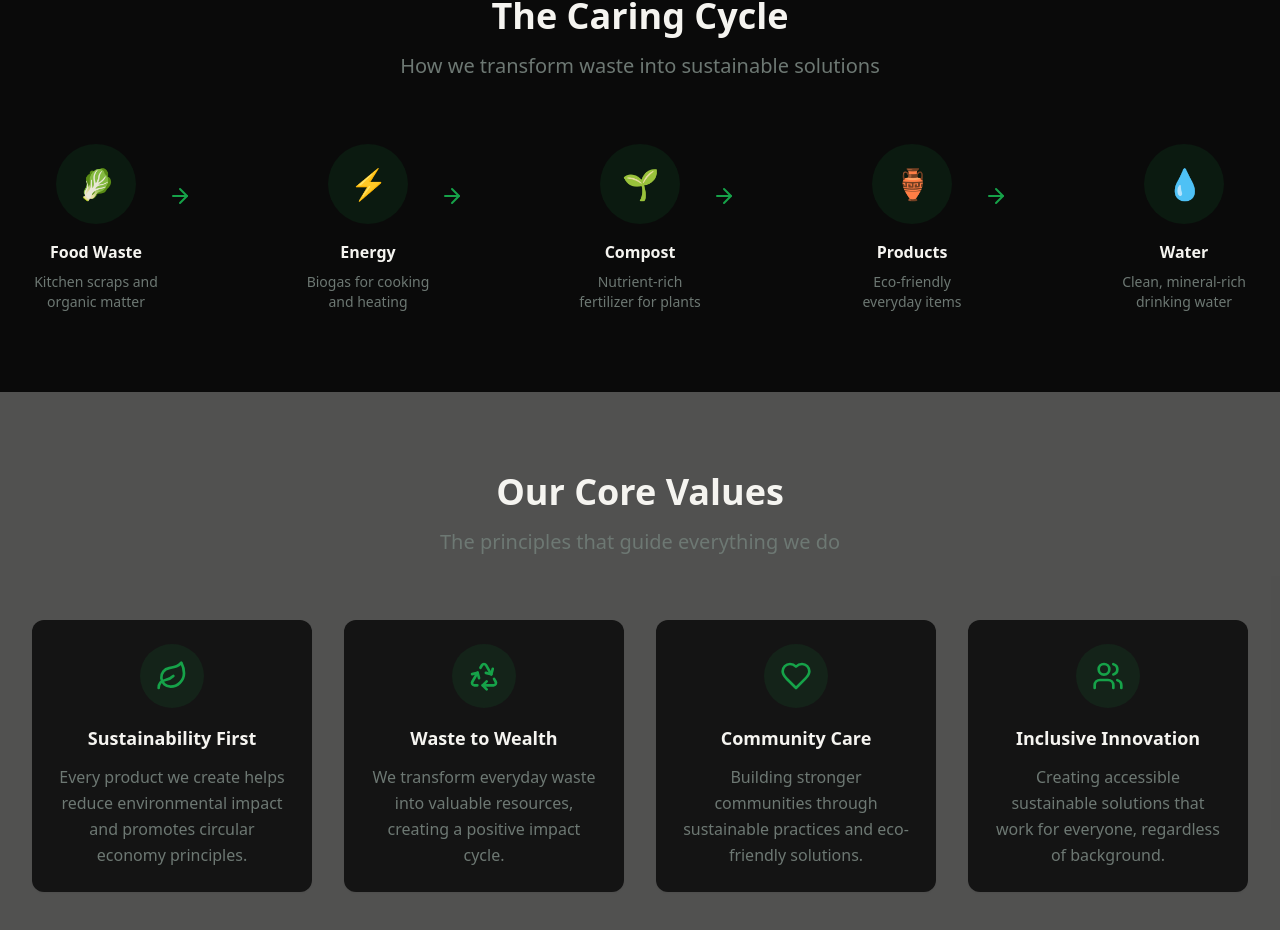
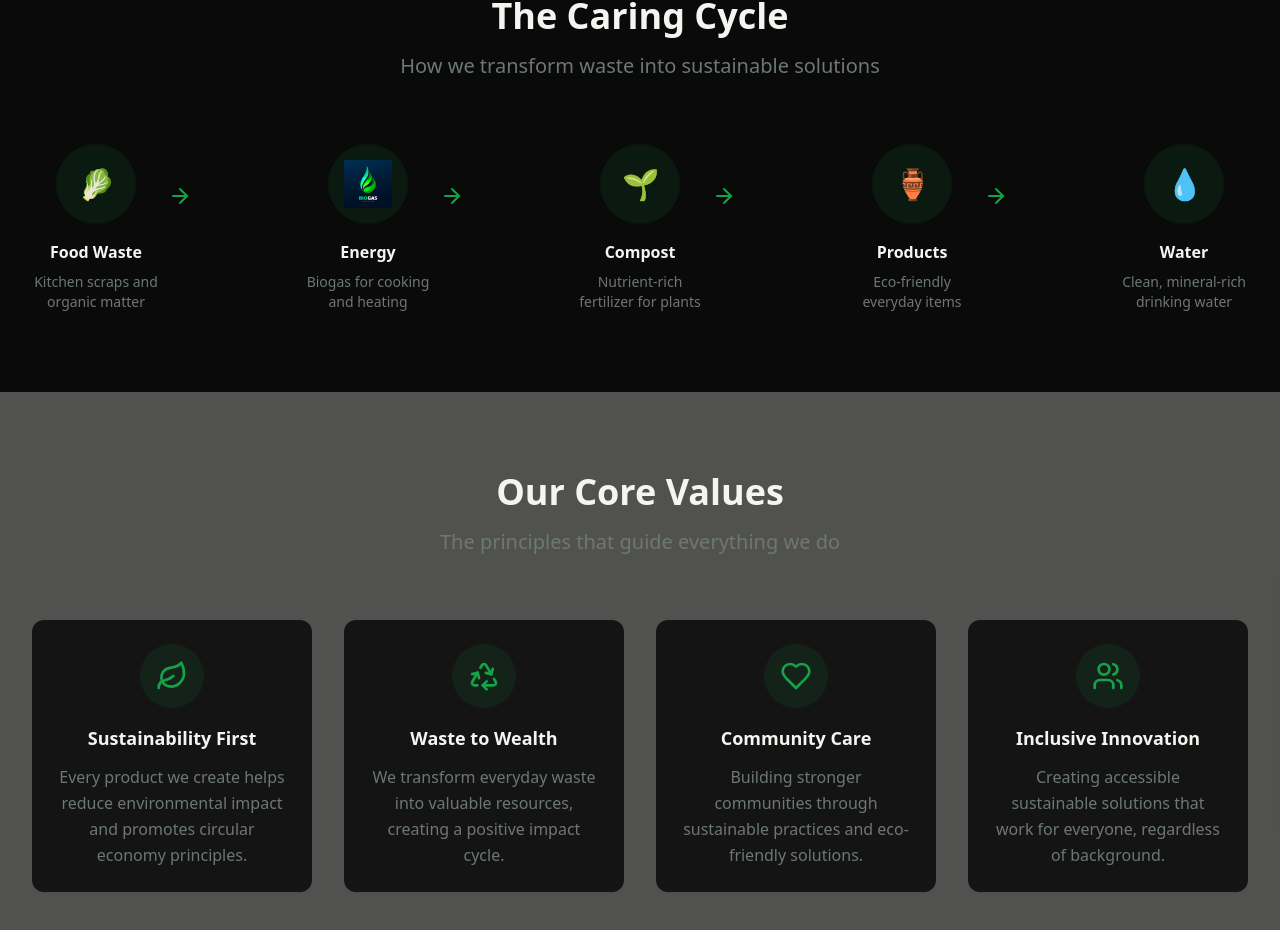
Before and after one commit to 2005bhavish/kare-save, a React (Vite) app: page /about in a window 1280 px wide. Shown: the part 949-1879 px from the top of the page. Built offline with nearby package versions, Linux system fonts and the light colour scheme; the HTML template or start-up script is replaced by a standard one.

Commit message:
Implement code changes to enhance functionality and improve performance

```diff
--- a/src/pages/AboutPage.tsx
+++ b/src/pages/AboutPage.tsx
@@ -49,10 +49,10 @@ const milestones = [
   { year: "2025", event: "Working in progress and also introduced neem brush and 33+ customer satisfied" },
 ];
 
-// Caring cycle steps
+// Caring cycle steps (Energy step uses an image)
 const flowSteps = [
   { icon: "🥬", title: "Food Waste", description: "Kitchen scraps and organic matter" },
-  { icon: "⚡", title: "Energy", description: "Biogas for cooking and heating" },
+  { image: "/images/biogas.jpg", title: "Energy", description: "Biogas for cooking and heating" }, // only this uses image
   { icon: "🌱", title: "Compost", description: "Nutrient-rich fertilizer for plants" },
   { icon: "🏺", title: "Products", description: "Eco-friendly everyday items" },
   { icon: "💧", title: "Water", description: "Clean, mineral-rich drinking water" },
@@ -116,13 +116,18 @@ const AboutPage = () => {
             <h2 className="text-3xl md:text-4xl font-bold mb-4">The Caring Cycle</h2>
             <p className="text-xl text-muted-foreground">How we transform waste into sustainable solutions</p>
           </div>
+
           <div className="relative">
             {/* Desktop Flow */}
             <div className="hidden md:flex items-center justify-between">
               {flowSteps.map((step, index) => (
                 <div key={index} className="flex flex-col items-center relative">
-                  <div className="w-20 h-20 rounded-full bg-primary/10 flex items-center justify-center text-3xl mb-4 hover:scale-110 transition-transform duration-300">
-                    {step.icon}
+                  <div className="w-20 h-20 rounded-full bg-primary/10 flex items-center justify-center mb-4 hover:scale-110 transition-transform duration-300">
+                    {step.image ? (
+                      <img src={step.image} alt={step.title} className="w-12 h-12 object-contain" />
+                    ) : (
+                      <span className="text-3xl">{step.icon}</span>
+                    )}
                   </div>
                   <h3 className="font-semibold mb-2">{step.title}</h3>
                   <p className="text-sm text-muted-foreground text-center max-w-32">{step.description}</p>
@@ -132,12 +137,17 @@ const AboutPage = () => {
                 </div>
               ))}
             </div>
+
             {/* Mobile Flow */}
             <div className="md:hidden space-y-6">
               {flowSteps.map((step, index) => (
                 <div key={index} className="flex items-center space-x-4">
-                  <div className="w-16 h-16 rounded-full bg-primary/10 flex items-center justify-center text-2xl flex-shrink-0">
-                    {step.icon}
+                  <div className="w-16 h-16 rounded-full bg-primary/10 flex items-center justify-center flex-shrink-0">
+                    {step.image ? (
+                      <img src={step.image} alt={step.title} className="w-10 h-10 object-contain" />
+                    ) : (
+                      <span className="text-2xl">{step.icon}</span>
+                    )}
                   </div>
                   <div className="flex-1">
                     <h3 className="font-semibold mb-1">{step.title}</h3>
@@ -150,7 +160,7 @@ const AboutPage = () => {
         </div>
       </section>
 
-      {/* Our Core Values */}
+      {/* Core Values */}
       <section className="py-20 bg-muted/30">
         <div className="max-w-7xl mx-auto px-4 sm:px-6 lg:px-8">
           <div className="text-center mb-16">
@@ -173,7 +183,7 @@ const AboutPage = () => {
         </div>
       </section>
 
-      {/* Our Journey & Milestones */}
+      {/* Journey & Milestones */}
       <section className="py-20">
         <div className="max-w-7xl mx-auto px-4 sm:px-6 lg:px-8 grid lg:grid-cols-2 gap-12 items-center">
           <div>
```
Also changed, not shown: public/images/biogas.jpg (added).
